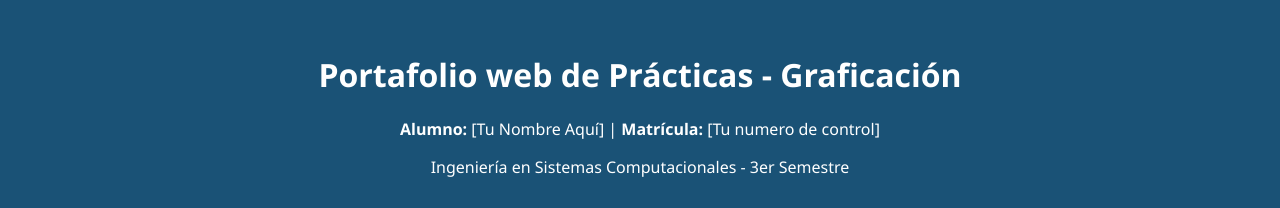
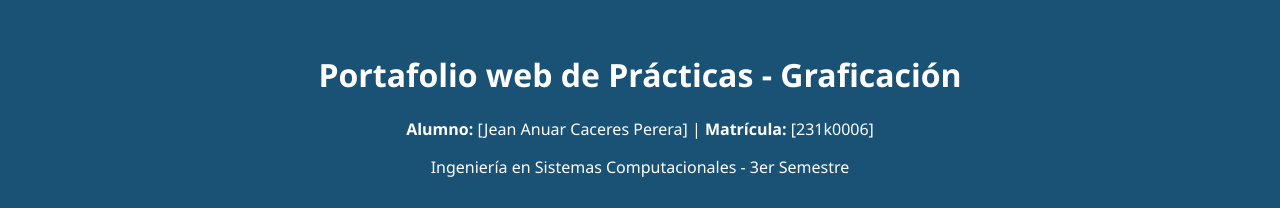
Before and after one commit to 231k0006-JeanCaceres/graficacion-portafolio, a plain HTML site: page index.html in a window 1280 px wide. Shown: the top 208 px of the page. Drawn offline with Linux system fonts and the light colour scheme.

Commit message:
"feat: personalización de datos de alumno"

```diff
--- a/index.html
+++ b/index.html
@@ -10,7 +10,7 @@
 
     <header>
         <h1>Portafolio web de Prácticas - Graficación</h1>
-        <p><strong>Alumno:</strong> [Tu Nombre Aquí] | <strong>Matrícula:</strong> [Tu numero de control]</p>
+        <p><strong>Alumno:</strong> [Jean Anuar Caceres Perera] | <strong>Matrícula:</strong> [231k0006]</p>
         <p>Ingeniería en Sistemas Computacionales - 3er Semestre</p>
     </header>
 
```
